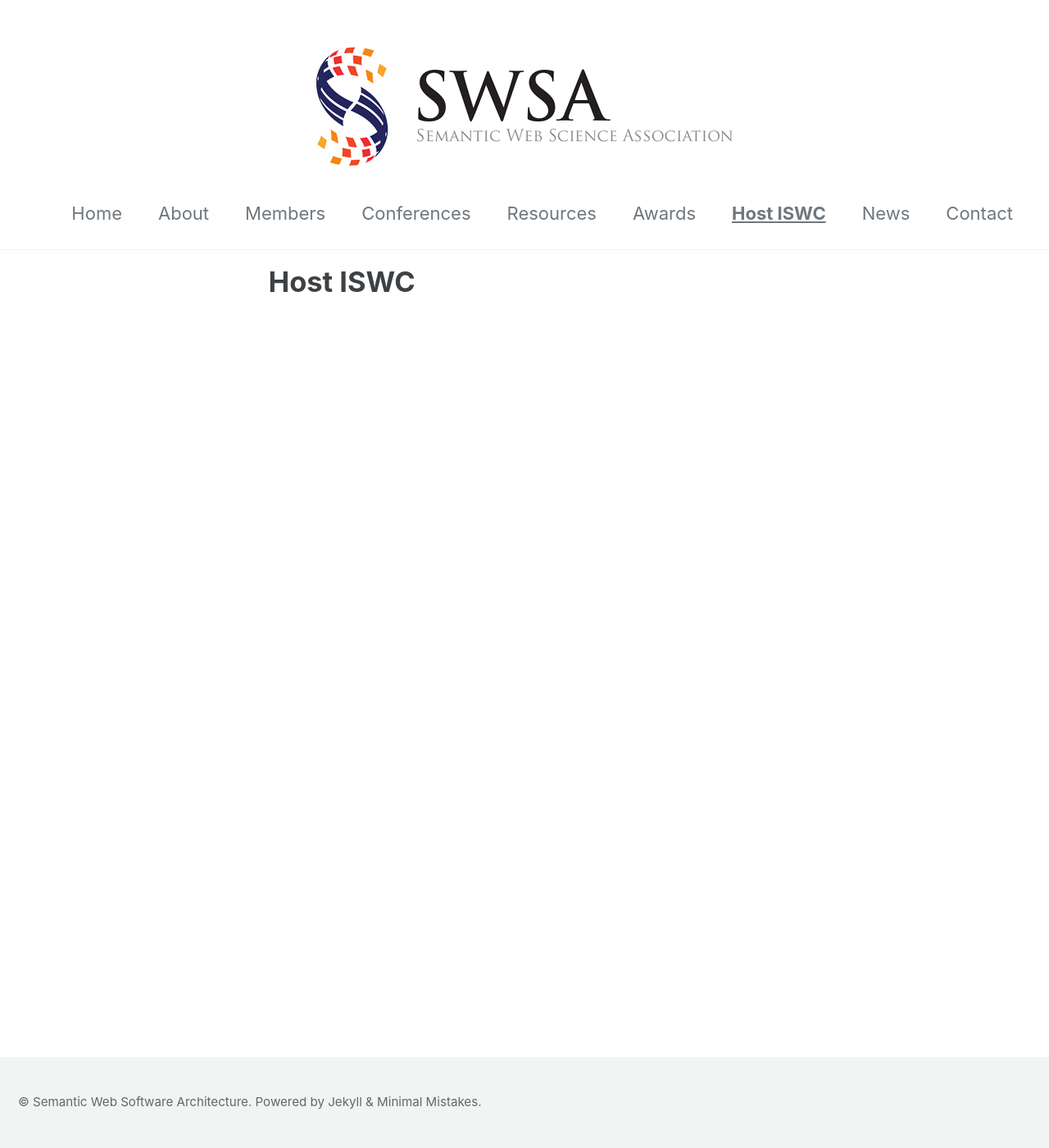
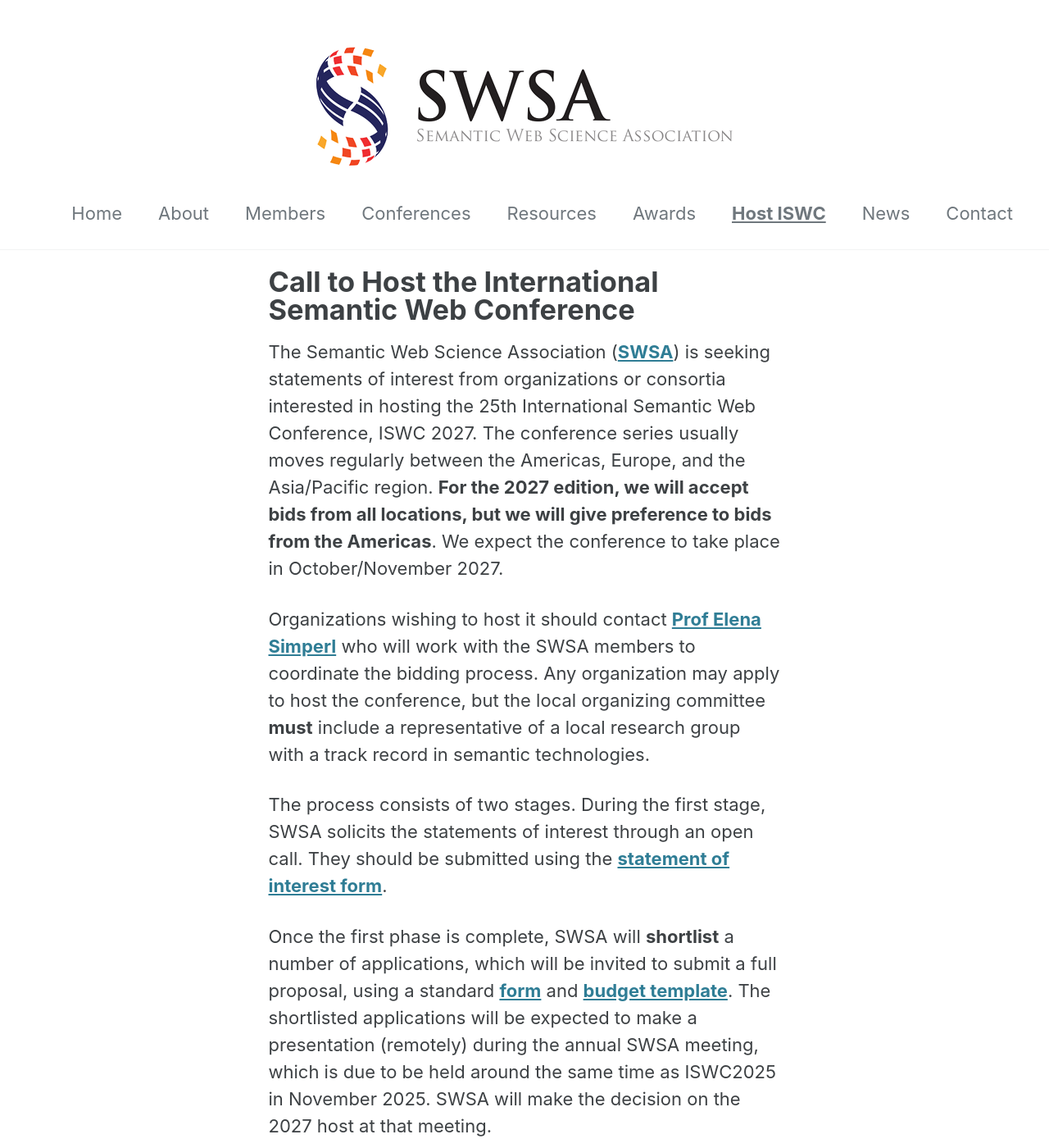
Before and after one commit to Semantic-Web-Science-Association/swsa_website, a Jekyll site: the page built from _pages/host-iswc.md, in a window 1280 px wide and 1400 px high. Shown: the whole window at 82% size. Built offline with Jekyll 4.4.1, drawn with Linux system fonts in a browser that asks for light colours; cached includes are drawn as plain includes; some of the changed text lies outside the part shown.

Commit message:
add host ISWC page

```diff
--- a/_pages/host-iswc.md
+++ b/_pages/host-iswc.md
@@ -1,5 +1,21 @@
 ---
-layout: single
-title: "Host ISWC"
+title: "Call to Host the International Semantic Web Conference"
 permalink: /host-iswc/
 ---
+
+The Semantic Web Science Association (<a href="{{ '/' | relative_url }}" target="_blank" rel="noopener"><strong>SWSA</strong></a>) is seeking statements of interest from organizations or consortia interested in hosting the 25th International Semantic Web Conference, ISWC 2027. The conference series usually moves regularly between the Americas, Europe, and the Asia/Pacific region. <strong>For the 2027 edition, we will accept bids from all locations, but we will give preference to bids from the Americas</strong>. We expect the conference to take place in October/November 2027.
+
+Organizations wishing to host it should contact <a href="mailto:elena.simperl@kcl.ac.uk?subject=Hosting%20ISWC%202024"><strong>Prof Elena Simperl</strong></a> who will work with the SWSA members to coordinate the bidding process. Any organization may apply to host the conference, but the local organizing committee <strong>must</strong> include a representative of a local research group with a track record in semantic technologies.
+
+The process consists of two stages. During the first stage, SWSA solicits the statements of interest through an open call. They should be submitted using the <a href="{{ '/assets/files/SWSA-ISWC-SoI_1.pdf' | relative_url }}" target="_blank" rel="noopener"><strong>statement of interest form</strong></a>.
+
+Once the first phase is complete, SWSA will <strong>shortlist</strong> a number of applications, which will be invited to submit a full proposal, using a standard <a href="{{ '/assets/files/SWSA-ISWC-Application_2022_0.pdf' | relative_url }}" target="_blank" rel="noopener"><strong>form</strong></a> and <a href="{{ '/assets/files/SWSA-ISWC-Budget-Template-2016.xls' | relative_url }}" target="_blank" rel="noopener"><strong>budget template</strong></a>. The shortlisted applications will be expected to make a presentation (remotely) during the annual SWSA meeting, which is due to be held around the same time as ISWC2025 in November 2025. SWSA will make the decision on the 2027 host at that meeting.
+
+More information about the ISWC Conference Series and the bidding process for hosting a conference in the series can be found in the <a href="{{ '/assets/files/SWSA-ISWC-Hosting-Guide_2.pdf' | relative_url }}" target="_blank" rel="noopener"><strong>ISWC Hosting Guide</strong></a>.
+
+The important dates for applying to host ISWC2027 are:
+
+- September 1st, 2025: Deadline for receiving statements of interest.
+- September 15th, 2025: Notifications to shortlisted bids are sent out.
+- October 6th, 2025:  Formal applications received from shortlisted bids.
+- November 2025: Presentation of the bid at the (virtual) SWSA meeting. SWSA decides on the location for the 2027 conference.
```
Also changed, not shown: _pages/conferences.md (+1 -1 lines).
